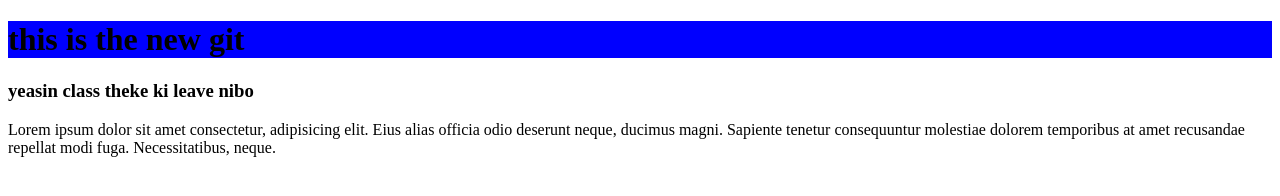
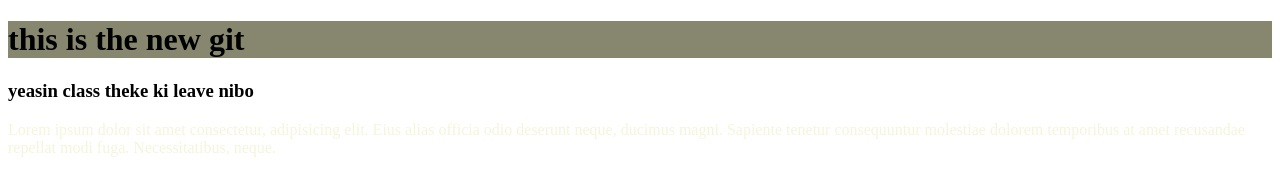
Before and after one commit to Abdussh01/git-push, a plain HTML site: page index.html in a window 1280 px wide. Drawn offline with Linux system fonts and the light colour scheme.

Commit message:
css commit

```diff
--- a/index.css
+++ b/index.css
@@ -1,3 +1,6 @@
 h1{
-    background-color: blue;
+    background-color: rgb(135, 135, 111);
 }
+p{
+    color: beige;
+}
```
